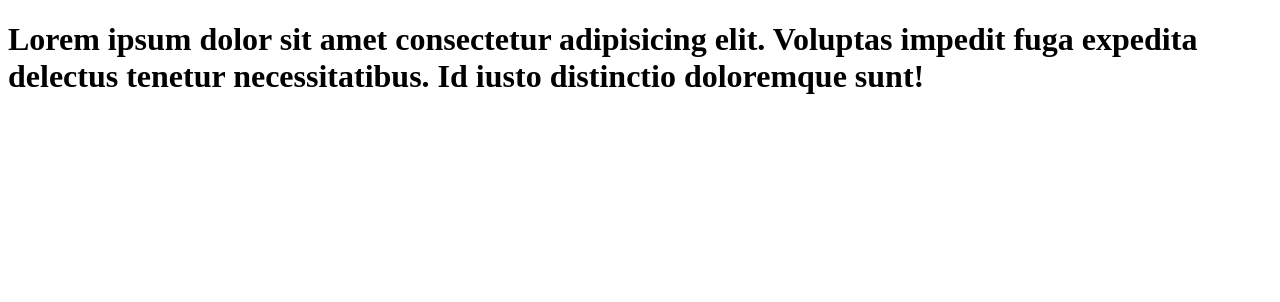
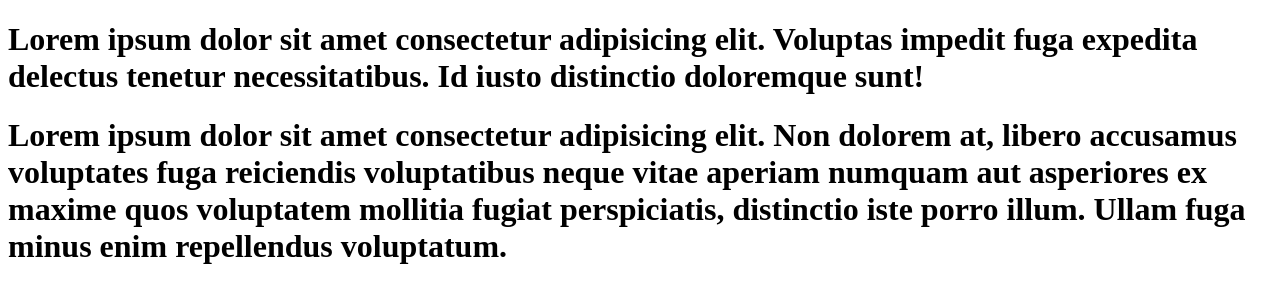
Before and after one commit to rohan5556/day-2, a plain HTML site: page index.html in a window 1280 px wide. Drawn offline with Linux system fonts and the light colour scheme.

Commit message:
h1 added

```diff
--- a/index.html
+++ b/index.html
@@ -8,5 +8,6 @@
 </head>
 <body>
     <h1>Lorem ipsum dolor sit amet consectetur adipisicing elit. Voluptas impedit fuga expedita delectus tenetur necessitatibus. Id iusto distinctio doloremque sunt!</h1>
+    <h1>Lorem ipsum dolor sit amet consectetur adipisicing elit. Non dolorem at, libero accusamus voluptates fuga reiciendis voluptatibus neque vitae aperiam numquam aut asperiores ex maxime quos voluptatem mollitia fugiat perspiciatis, distinctio iste porro illum. Ullam fuga minus enim repellendus voluptatum.</h1>
 </body>
 </html>
```
